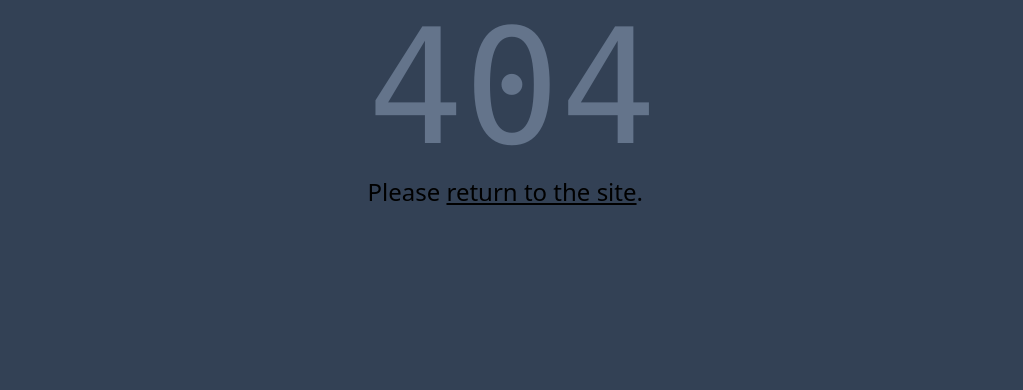
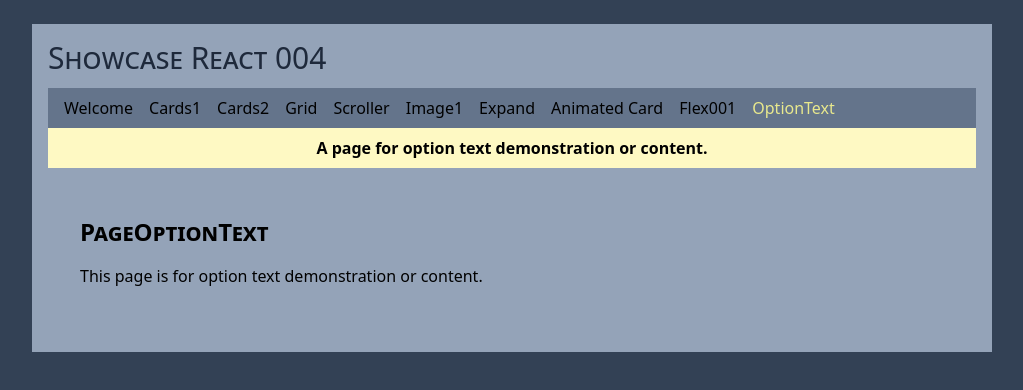
Before and after one commit to epx-edta/showcase-react-004, a React (Vite) app: page /option-text in a window 1280 px wide. Before the commit this address had no page. Shown: the top 390 px of the page, without its empty margins (128-1151 px from the left). Built offline with nearby package versions, Linux system fonts and the light colour scheme.

Commit message:
basic page in

```diff
--- a/src/components/Nav.tsx
+++ b/src/components/Nav.tsx
@@ -45,11 +45,16 @@ const menuItems = [
 		title: "Animated Card",
 		description: "a hover-animated card where front and back animates differently",
 	},
-	{
-		idCode: "flex001",
-		title: "Flex001",
-		description: "A page demonstrating flex layout.",
-	},
+	       {
+		       idCode: "flex001",
+		       title: "Flex001",
+		       description: "A page demonstrating flex layout.",
+	       },
+	       {
+		       idCode: "option-text",
+		       title: "OptionText",
+		       description: "A page for option text demonstration or content.",
+	       },
 ];
 
 export const Nav = () => {
--- a/src/main.tsx
+++ b/src/main.tsx
@@ -13,6 +13,7 @@ import { PageImage1 } from "./pages/PageImage1.tsx";
 import { PageExpand } from "./pages/PageExpand.tsx";
 import { PageAnimatedCard } from "./pages/PageAnimatedCard";
 import PageFlex001 from "./pages/PageFlex001";
+import PageOptionText from "./pages/PageOptionText";
 
 const router = createBrowserRouter([
 	{
@@ -57,6 +58,10 @@ const router = createBrowserRouter([
 				element: <PageFlex001/>,
 			},
 			{
+				path: "option-text",
+				element: <PageOptionText/>,
+			},
+			{
 				path: "/",
 				element: <Navigate to="/welcome" replace />,
 			},
--- /dev/null
+++ b/src/pages/PageOptionText.tsx
@@ -0,0 +1,12 @@
+import React from "react";
+
+const PageOptionText: React.FC = () => {
+  return (
+    <div className="p-8">
+      <h1 className="text-2xl font-bold mb-4">PageOptionText</h1>
+      <p>This page is for option text demonstration or content.</p>
+    </div>
+  );
+};
+
+export default PageOptionText;
```
